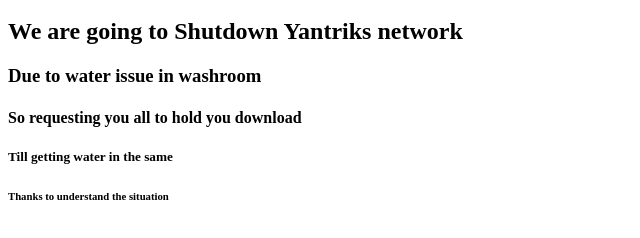
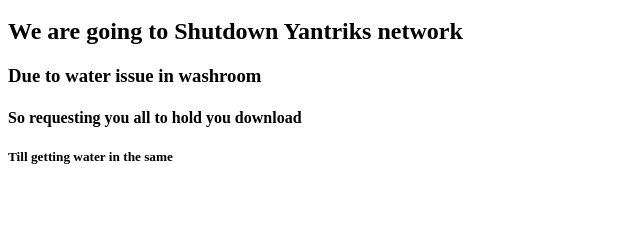
Before and after one commit to Javedf/helloworld, a plain HTML site: page index.html in a window 1280 px wide. Shown: the part 48-286 px from the top of the page, without its empty margins (0-640 px from the left). Drawn offline with Linux system fonts and the light colour scheme.

Commit message:
Update index.html

```diff
--- a/index.html
+++ b/index.html
@@ -6,7 +6,6 @@
 <h3>Due to water issue in washroom</h3>
 <h4>So requesting you all to hold you download</h4>
 <h5>Till getting water in the same</h5>
-<h6>Thanks to understand the situation</h6>
 
 </body>
 </html>
```
